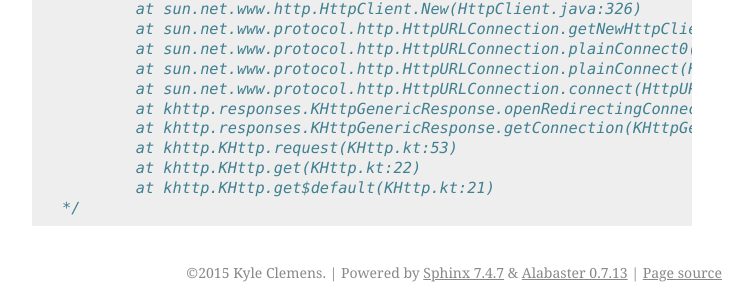
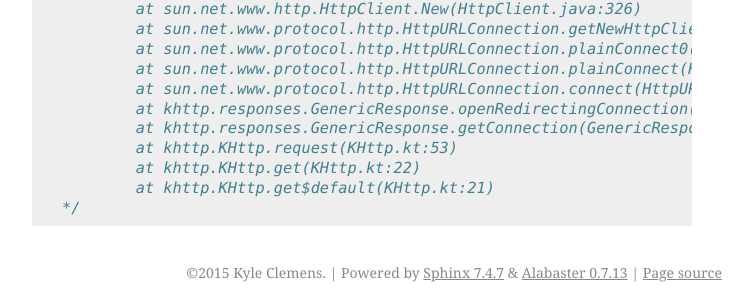
Before and after one commit to Karn/khttp-android, a Sphinx documentation site: the page built from docs/source/user/quickstart.rst, in a window 1280 px wide and 900 px high, scrolled down 6342 px. Shown: the part 588-880 px from the top of the window, without its empty margins (388-1141 px from the left). Built offline with Sphinx 7.4.7, drawn with Linux system fonts in a browser that asks for light colours.

Commit message:
Fixed: But really...

```diff
--- a/docs/source/user/quickstart.rst
+++ b/docs/source/user/quickstart.rst
@@ -345,8 +345,8 @@ You can tell khttp to stop waiting for a response after a given number of second
             at sun.net.www.protocol.http.HttpURLConnection.plainConnect0(HttpURLConnection.java:1104)
             at sun.net.www.protocol.http.HttpURLConnection.plainConnect(HttpURLConnection.java:998)
             at sun.net.www.protocol.http.HttpURLConnection.connect(HttpURLConnection.java:932)
-            at khttp.responses.KHttpGenericResponse.openRedirectingConnection(KHttpGenericResponse.kt:35)
-            at khttp.responses.KHttpGenericResponse.getConnection(KHttpGenericResponse.kt:73)
+            at khttp.responses.GenericResponse.openRedirectingConnection(GenericResponse.kt:35)
+            at khttp.responses.GenericResponse.getConnection(GenericResponse.kt:73)
             at khttp.KHttp.request(KHttp.kt:53)
             at khttp.KHttp.get(KHttp.kt:22)
             at khttp.KHttp.get$default(KHttp.kt:21)
```
